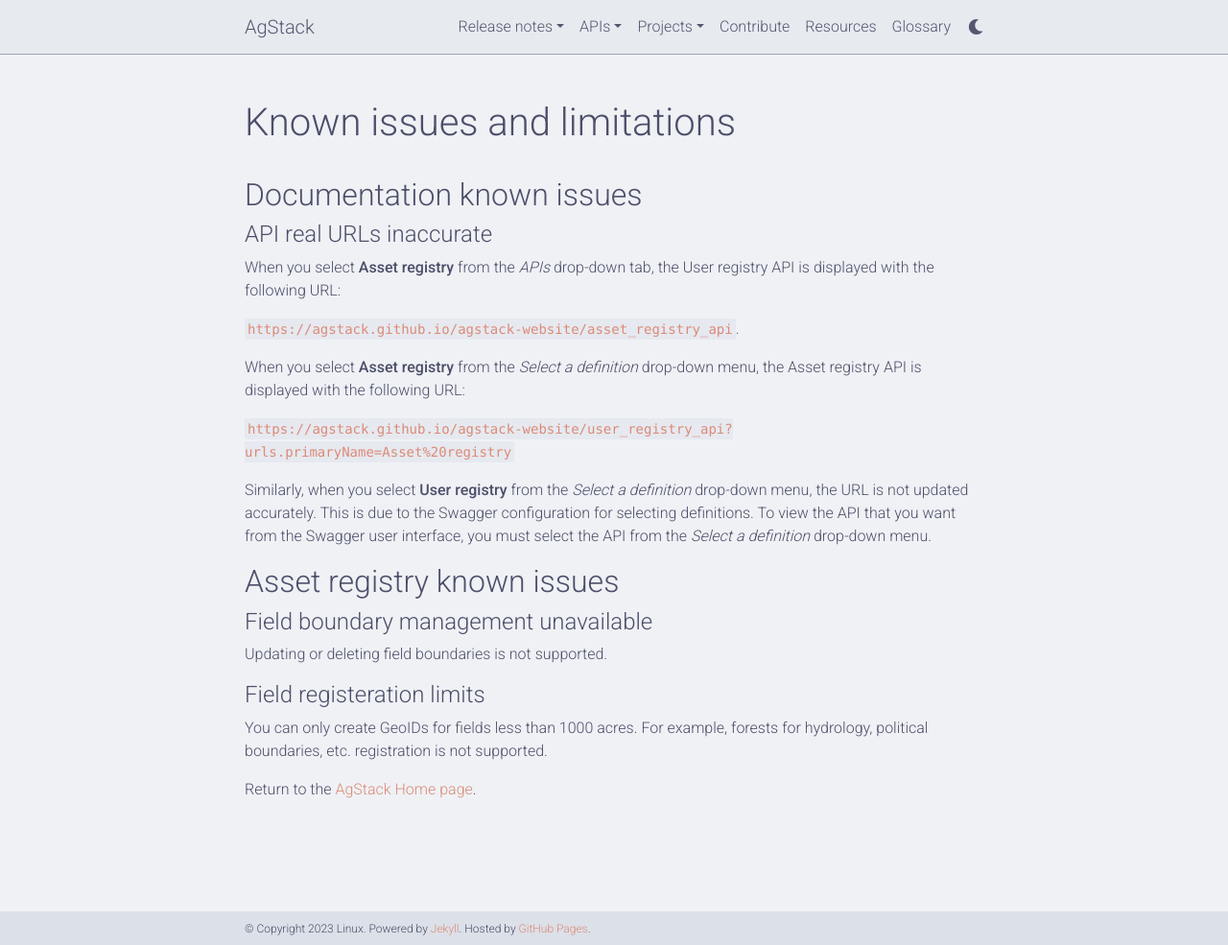
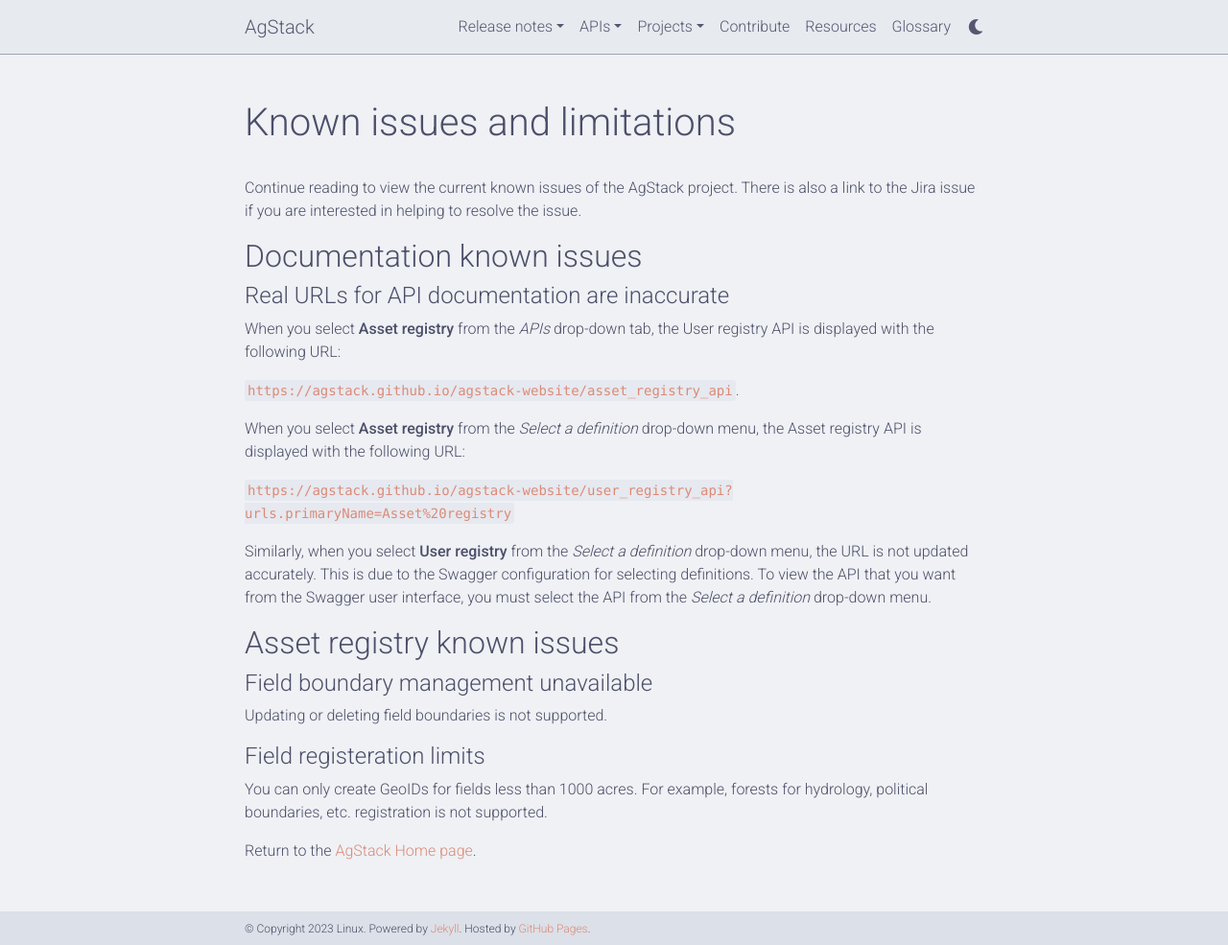
Before and after one commit to vmbrasseur/agstack-website, a Jekyll site: the page built from _pages/release_notes/known_issues.md, in a window 1280 px wide and 985 px high. Shown: the whole window at 96% size. Built offline with Jekyll 4.4.1, drawn with Linux system fonts in a browser that asks for light colours; comment, search, counter and statistics services are not loaded; a style sheet for code colours, icons or effects is not loaded.

Commit message:
Update known_issues.md
Updates

```diff
--- a/_pages/release_notes/known_issues.md
+++ b/_pages/release_notes/known_issues.md
@@ -6,9 +6,11 @@
 nav: false
 ---
 
+Continue reading to view the current known issues of the AgStack project. There is also a link to the Jira issue if you are interested in helping to resolve the issue.
+
 ## Documentation known issues
 
-#### API real URLs inaccurate
+#### Real URLs for API documentation are inaccurate
 
 When you select **Asset registry** from the _APIs_ drop-down tab, the User registry API is displayed with the following URL:
 
```
